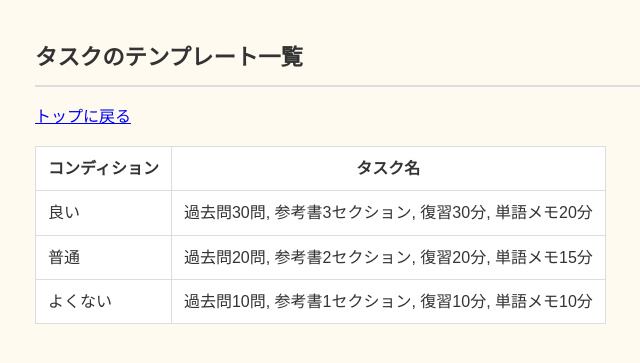
After one commit to Toa3310/t-c_log, a Flask app: page /templates in a window 1280 px wide. The commit adds this page. Shown: the top 363 px of the page, without its empty margins (285-925 px from the left). Run offline with Flask 3, Linux system fonts and the light colour scheme; data comes from the database, SQL or seed files in the repository.

Commit message:
feat: タスクテンプレート一覧ページ(/templates)を追加

```diff
--- a/app.py
+++ b/app.py
@@ -181,5 +181,17 @@ def delete():
 
     return redirect(url_for("logs"))
 
+@app.route('/templates')
+def templates():
+    conn = get_db()
+    rows = conn.execute("SELECT condition,name FROM task_templates").fetchall()
+    conn.close()
+
+    groups=[]
+    for condition in [2, 1, 0]:
+        names = [row["name"] for row in rows if row["condition"] == condition]
+        groups.append({"condition": CONDITION_LABELS[condition], "names": names})
+    return render_template("templates.html", groups=groups)
+
 if __name__ == "__main__":
     app.run(debug=True)
--- a/templates/index.html
+++ b/templates/index.html
@@ -3,8 +3,9 @@
 {% block title %}tascon{% endblock %}
 
 {% block content %}
-    <h1>今日のコンディションを選んでください</h1>
-    <p><a href="/logs">これまでの記録を見る</a></p>
+    <h1>今日の調子を選んでください</h1>
+    <a href="/logs">これまでの記録を見る</a>
+    <a href="/templates">タスクのテンプレート一覧を見る</a></br>
     <form action="/tasks" method="POST">
         <button type="submit" name="condition" value="0">よくない</button>
         <button type="submit" name="condition" value="1">普通</button>
--- a/templates/logs.html
+++ b/templates/logs.html
@@ -4,6 +4,7 @@
 
 {% block content %}
     <h1>記録一覧</h1>
+    <p><a href="/">トップに戻る</a></p>
     <table>
         <tr>
             <th>記録日時</th>
@@ -31,5 +32,4 @@
         </tr>
         {% endfor %}
     </table>
-    <p><a href="/">トップに戻る</a></p>
 {% endblock %}
--- /dev/null
+++ b/templates/templates.html
@@ -0,0 +1,24 @@
+{% extends "base.html" %}
+
+{% block title %}タスクテンプレート一覧{% endblock %}
+
+{% block content %}
+    <h1>タスクのテンプレート一覧</h1>
+    <p><a href="/">トップに戻る</a></p>
+    <table>
+        <tr>
+            <th>コンディション</th>
+            <th>タスク名</th>
+        </tr>
+        {% for g in groups %}
+        <tr>
+            <td>{{ g.condition }}</td>
+            <td>
+                {% for name in g.names %}
+                    {{ name }}{% if not loop.last %}, {% endif %}
+                {% endfor %}
+            </td>
+        </tr>
+        {% endfor %}
+    </table>
+{% endblock %}
```
